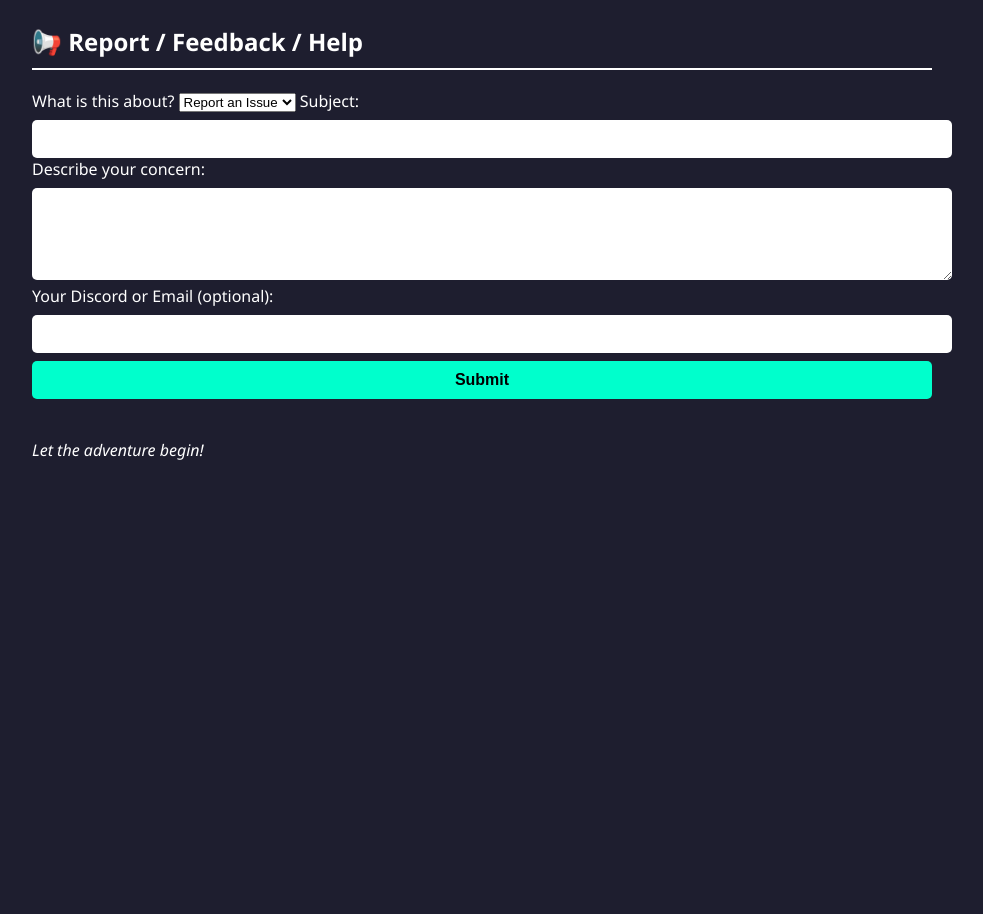
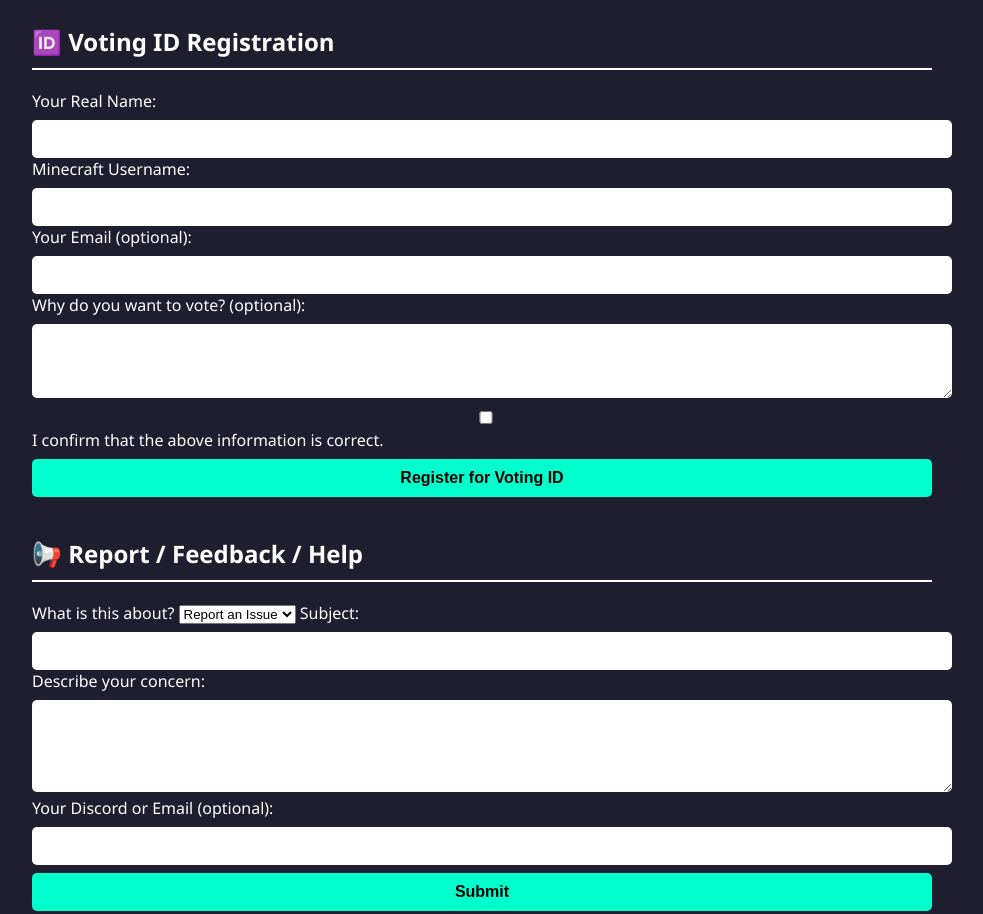
Before and after one commit to Architdevpro/Verse-Kingdom-2025, a plain HTML site: page index.html in a window 1280 px wide. Shown: the part 3180-4094 px from the top of the page, without its empty margins (158-1141 px from the left). Before the commit the page ends 3711 px from the top, so only its background shows below. Drawn offline with Linux system fonts and the light colour scheme.

Commit message:
Update index.html

```diff
--- a/index.html
+++ b/index.html
@@ -258,6 +258,29 @@
 </section>
 
     <section>
+  <h2>🆔 Voting ID Registration</h2>
+  <form action="https://formspree.io/f/mblklaog" method="POST">
+    <label for="realname">Your Real Name:</label>
+    <input type="text" id="realname" name="realname" required>
+
+    <label for="username">Minecraft Username:</label>
+    <input type="text" id="username" name="username" required>
+
+    <label for="email">Your Email (optional):</label>
+    <input type="email" id="email" name="email">
+
+    <label for="voter_reason">Why do you want to vote? (optional):</label>
+    <textarea id="voter_reason" name="voter_reason" rows="3"></textarea>
+
+    <label for="agree">
+      <input type="checkbox" id="agree" name="agree" required>
+      I confirm that the above information is correct.
+    </label>
+
+    <button type="submit">Register for Voting ID</button>
+  </form>
+    </section>
+    <section>
     <h2>📢 Report / Feedback / Help</h2>
     <form action="https://formspree.io/f/xnnznnlj" method="POST">
         <label for="type">What is this about?</label>
```
